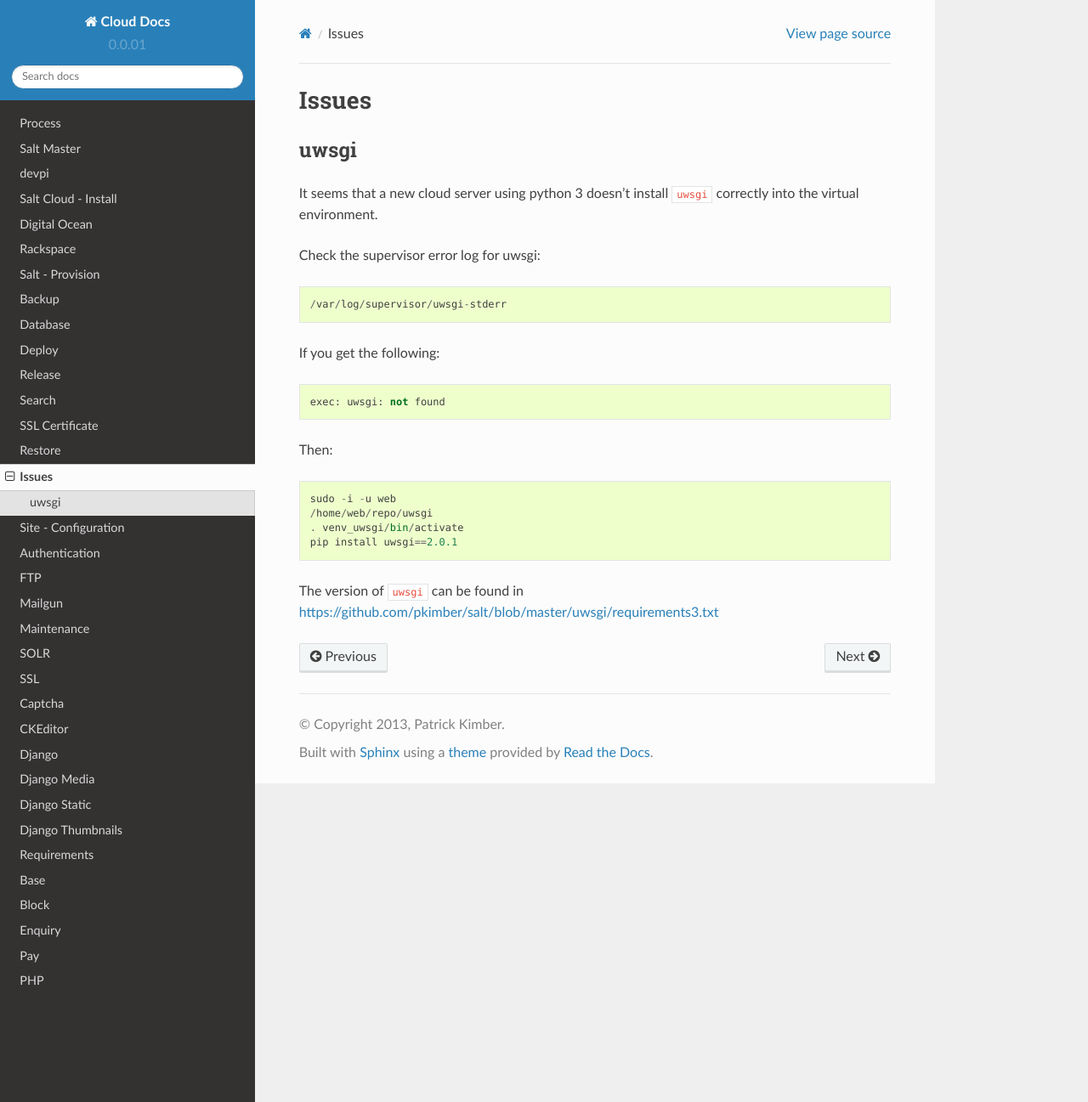
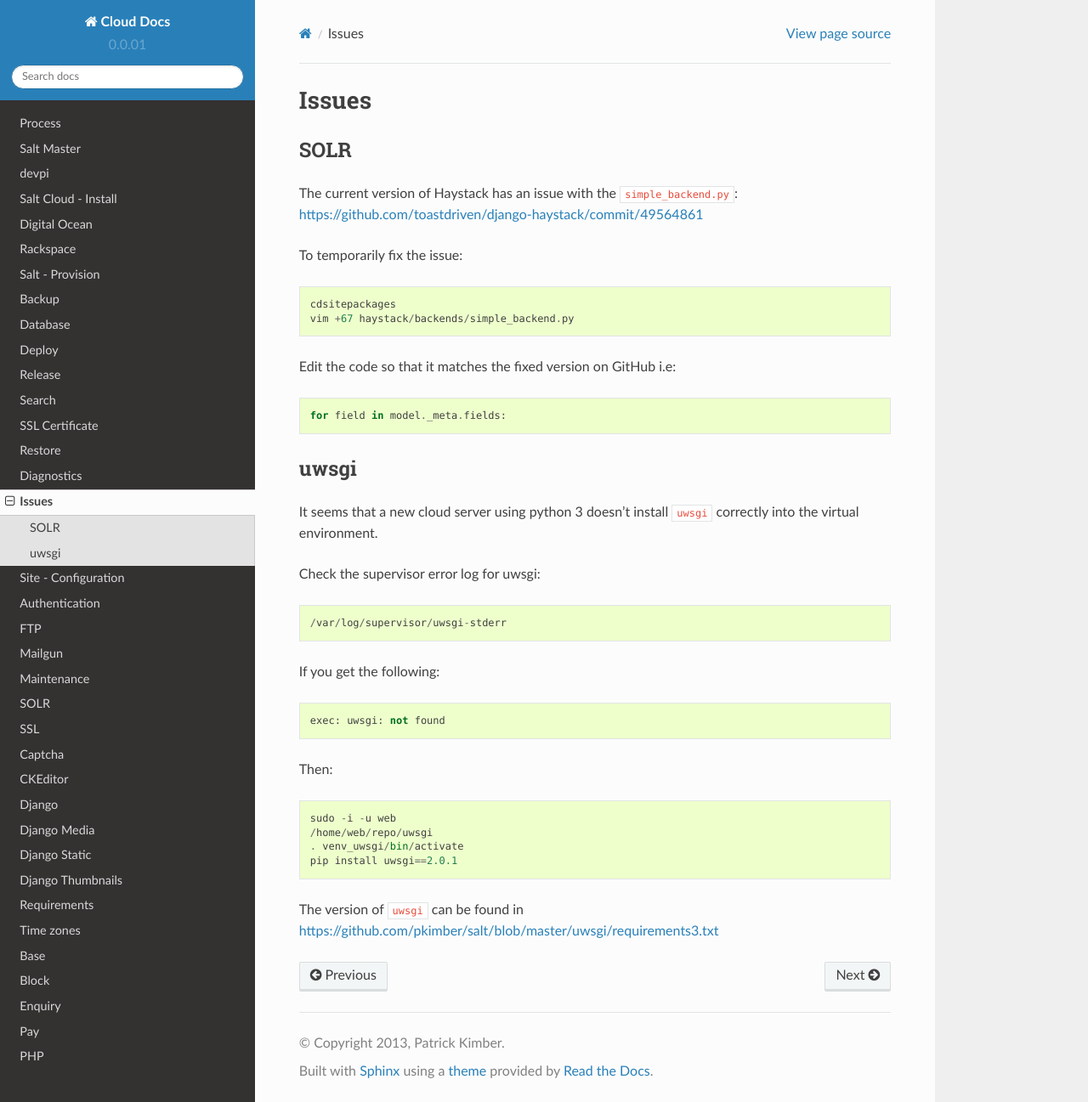
Before and after one commit to pkimber/old-docs-migrated-to-gitlab, a Sphinx documentation site: the page built from source/issues.rst, in a window 1280 px wide and 1297 px high. Shown: the whole window at 85% size. Built offline with Sphinx 7.4.7 and the Read the Docs theme 2.0.0, drawn with Linux system fonts in a browser that asks for light colours.

Commit message:
solr and timezone

```diff
--- a/source/fabric-search.rst
+++ b/source/fabric-search.rst
@@ -1,5 +1,9 @@
 Search
 ******
+
+.. note::
+
+  Don't forget to set-up :doc:`solr`
 
 To update the Haystack SOLR index for ``hatherleigh_info``::
 
--- a/source/index.rst
+++ b/source/index.rst
@@ -40,11 +40,12 @@ Minion
 
    restore
 
-Issues
+Diagnostics
 
 .. toctree::
    :maxdepth: 1
 
+   diagnostics
    issues
 
 Site
--- a/source/issues.rst
+++ b/source/issues.rst
@@ -1,5 +1,20 @@
 Issues
 ******
+
+SOLR
+====
+
+The current version of Haystack has an issue with the ``simple_backend.py``:
+https://github.com/toastdriven/django-haystack/commit/49564861
+
+To temporarily fix the issue::
+
+  cdsitepackages
+  vim +67 haystack/backends/simple_backend.py
+
+Edit the code so that it matches the fixed version on GitHub i.e::
+
+  for field in model._meta.fields:
 
 uwsgi
 =====
```
Also changed, not shown: other parts of source/index.rst (+1 -0 lines), source/dev-timezone.rst (added, +31 -0 lines), source/diagnostics.rst (added, +9 -0 lines), source/solr.rst (+12 -15 lines).
